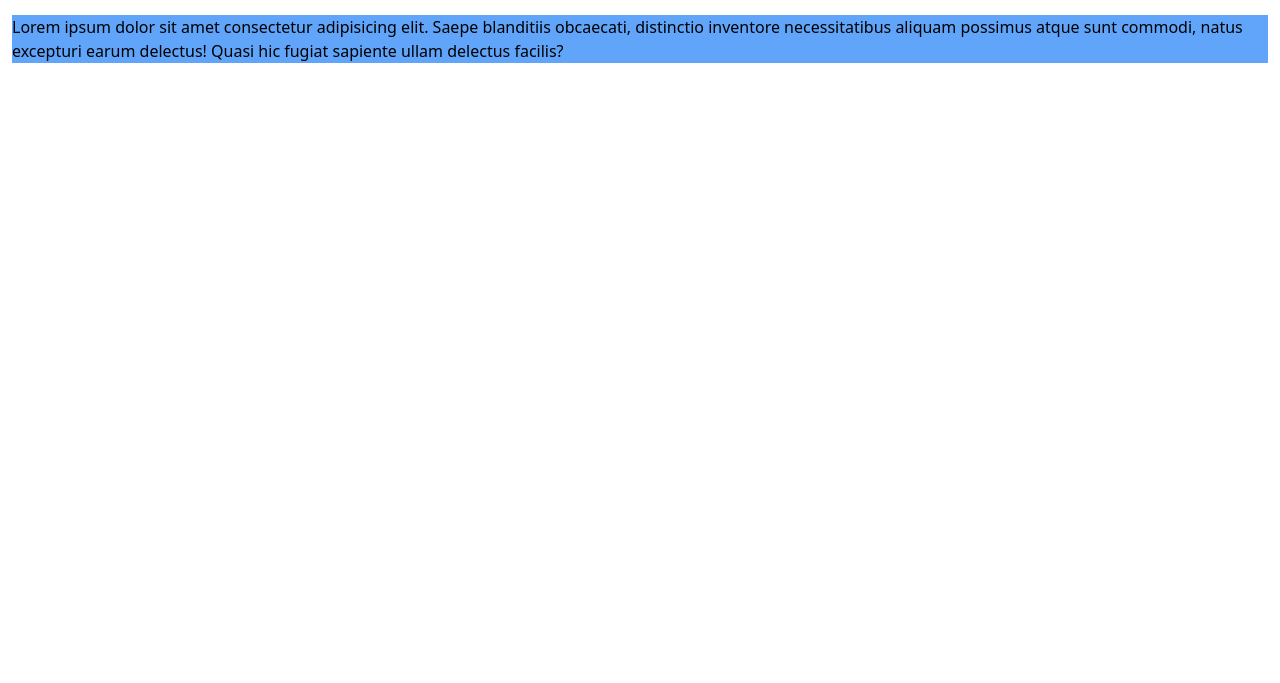
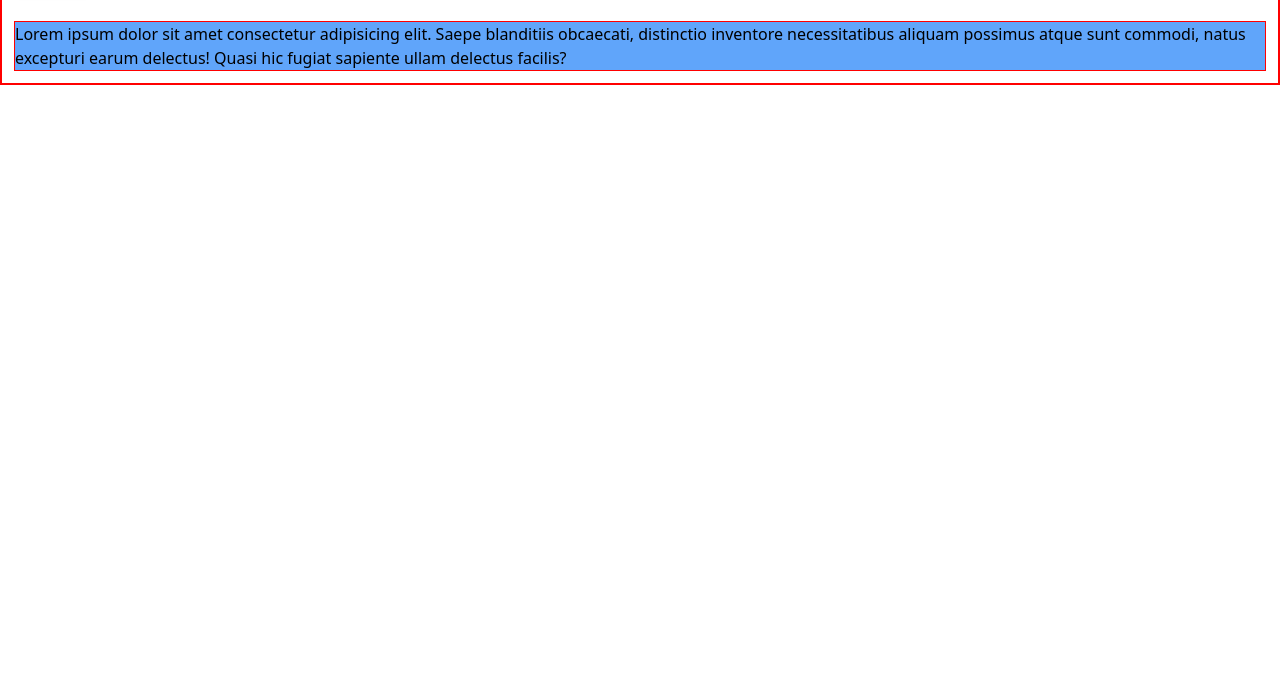
Before and after one commit to Ventustium/Tailwind-Training, a website: page public/index.html in a window 1280 px wide. Shown: the part 117-800 px from the top of the page. Drawn offline with nearby package versions, Linux system fonts and the light colour scheme; files that its build step writes are made by us from their sources.

Commit message:
[ADD] - Borderbox line

```diff
--- a/public/index.html
+++ b/public/index.html
@@ -4,6 +4,11 @@
         <meta charset="UTF-8" />
         <meta name="viewport" content="width=device-width, initial-scale=1.0" />
         <link rel="stylesheet" href="./css/style.css" />
+        <style type="">
+            * {
+                border: 1px solid red;
+            }
+        </style>
     </head>
 
     <body>
```
Also changed, not shown: 1 other file.
